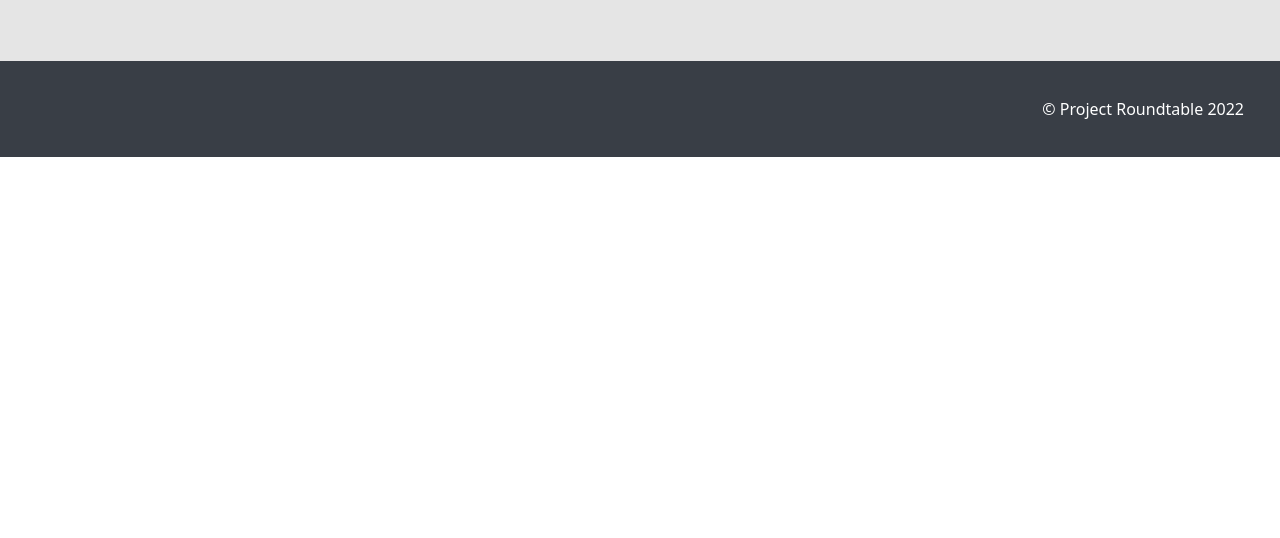
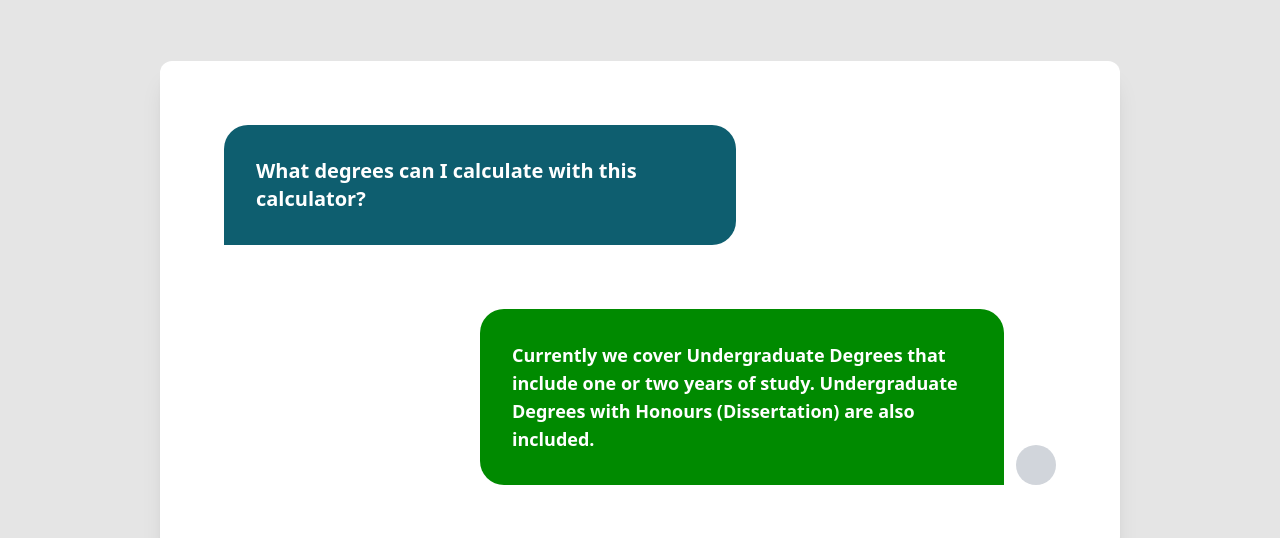
Before and after one commit to LJSkinner/Uni-Stirling-Grade-Calculator-Website, a website: page src/faq.html in a window 1280 px wide. Shown: the part 259-797 px from the top of the page. Drawn offline with nearby package versions, Linux system fonts and the light colour scheme.

Commit message:
feat(faq): add sample Q&A section

```diff
--- a/src/faq.html
+++ b/src/faq.html
@@ -48,6 +48,27 @@
             <div class="bg-gray-700 w-3/4 mx-auto rounded-xl text-white">
                 <h1 class="p-8 text-2xl text-center">FAQ</h1>
             </div>
+
+            <!--Sample Question section-->
+            <!--Design by https://codepen.io/robstinson/pen/oNLaLMN?editors=1010 -->
+            <section class="mx-auto w-3/4 bg-white rounded-xl shadow-xl p-16 my-16">
+
+                <div class="flex flex-col flex-grow gap-y-16">
+
+                    <div class="flex w-full max-w-lg">
+                        <p class="bg-cyan-800 text-white p-8 rounded-r-3xl rounded-tl-3xl text-xl font-semibold" data-os="fade-right">What degrees can I calculate with this calculator?</p>
+                    </div>
+
+                    <div class="flex w-full max-w-xl ml-auto justify-end">
+                        <p class="bg-lime-700 text-white p-8 rounded-l-3xl rounded-tr-3xl font-semibold text-lg">
+                            Currently we cover Undergraduate Degrees that include one or two years of study.
+                            Undergraduate Degrees with Honours (Dissertation) are also included.
+                        </p>
+                        <div class="flex-shrink-0 h-10 w-10 rounded-full bg-gray-300 ml-3 place-self-end"></div>
+                    </div>
+                </div>
+
+            </section>
         </section>
       </main>
 
```
Also changed, not shown: src/css/main.css.
